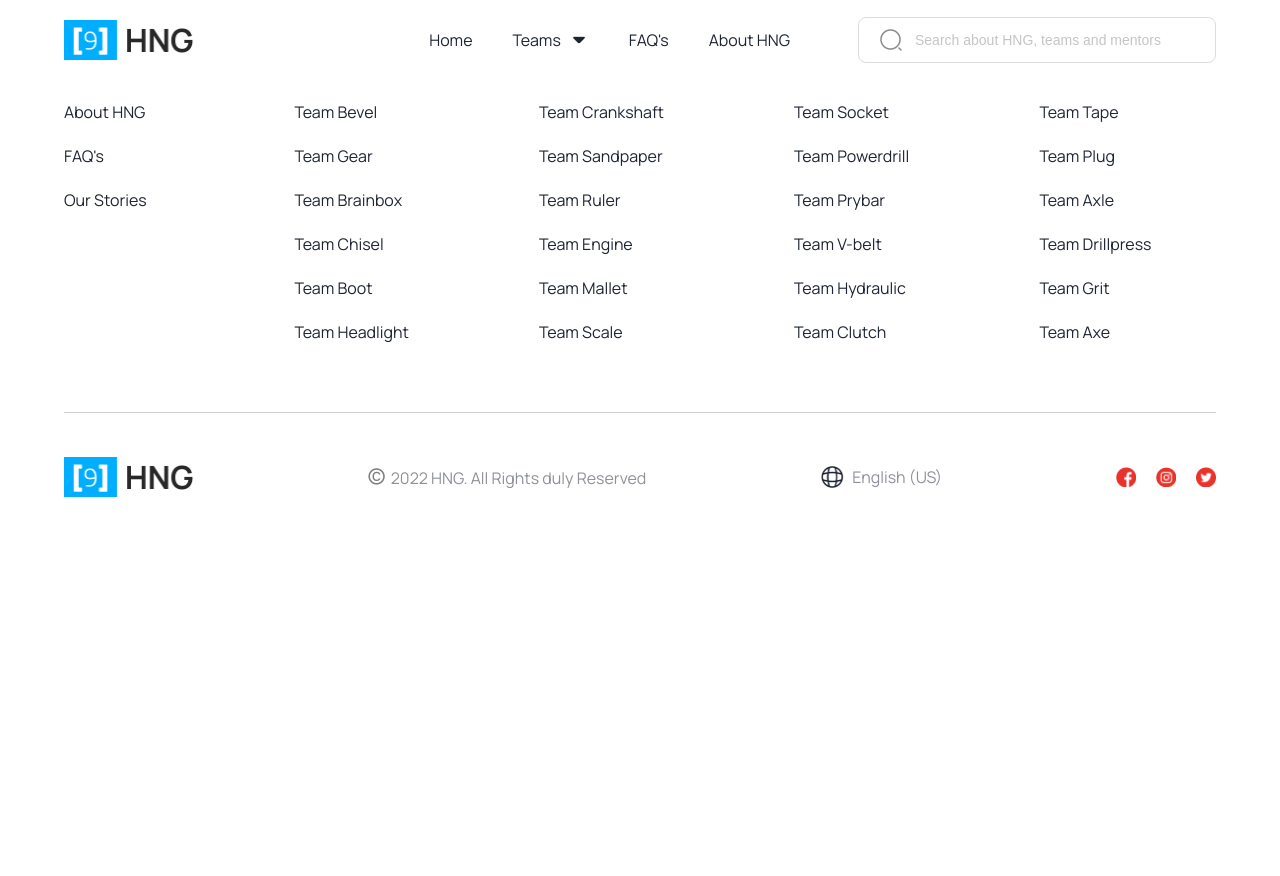
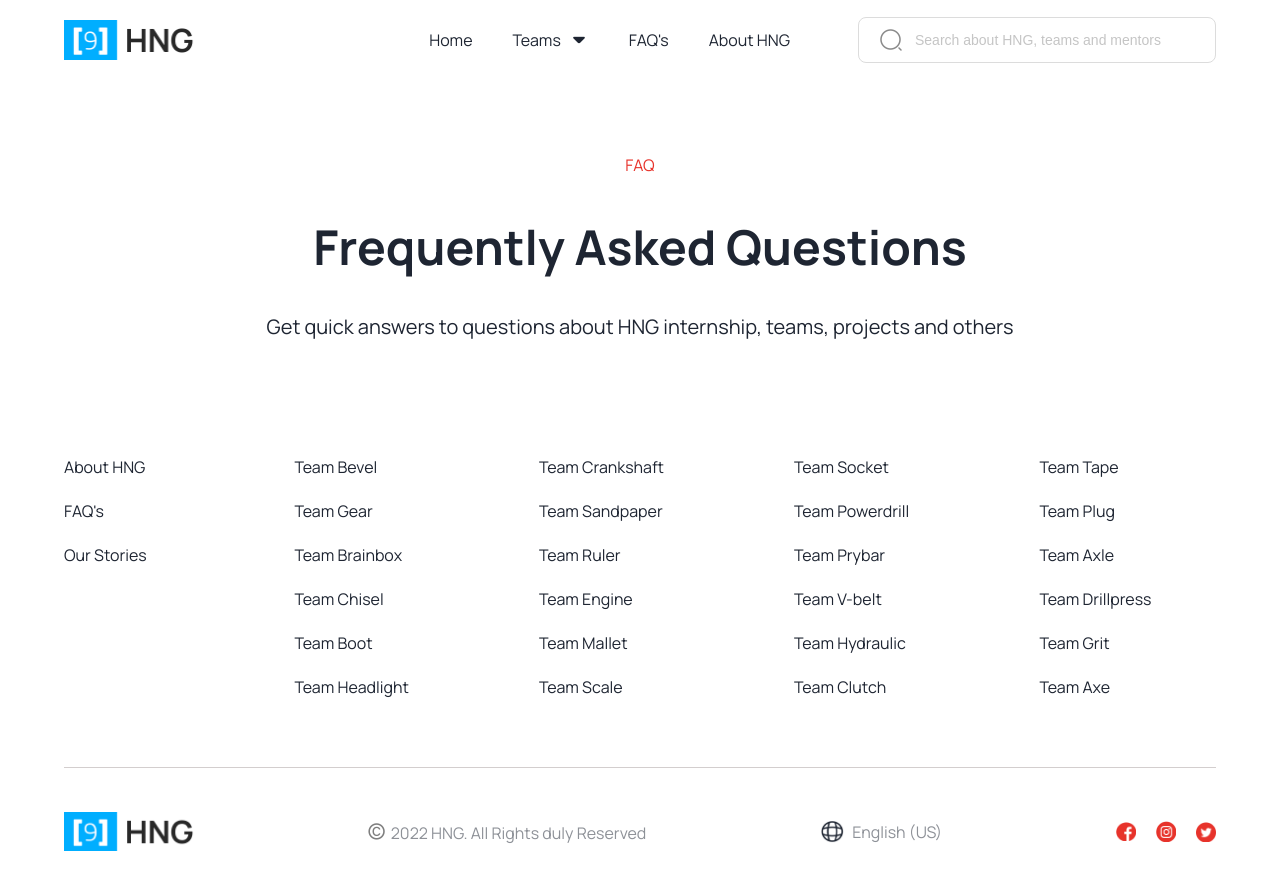
Before and after one commit to bimbo-ade/HNG-Task-4, a React (Create React App) app: page / in a window 1280 px wide. Before the commit the page ends 800 px from the top, so only its background shows below. Built offline with nearby package versions, Linux system fonts and the light colour scheme.

Commit message:
feat: questions component

```diff
--- a/src/App.scss
+++ b/src/App.scss
@@ -41,6 +41,8 @@ body {
         margin-left: 8px;
       }
     }
+    @media (min-width: 768px) and (max-width: 950px) {
+    }
   }
   .search {
     display: flex;
@@ -69,6 +71,39 @@ body {
         color: #c5c5c5;
       }
     }
+  }
+}
+
+// QUESTIONS---
+
+.questions-container {
+  width: 90%;
+  margin: 0 auto;
+  display: flex;
+  flex-direction: column;
+  justify-content: space-between;
+  align-items: center;
+  margin-bottom: 72px;
+  margin-top: 48px;
+
+  h4 {
+    font-weight: 400;
+    font-size: 16px;
+    line-height: 32px;
+    color: #e7332b;
+  }
+  h1 {
+    font-weight: 700;
+    font-size: 48px;
+    line-height: 56px;
+    margin: 16px 0;
+    color: #1e2532;
+  }
+  p {
+    font-weight: 400;
+    font-size: 20px;
+    line-height: 32px;
+    color: #1e2532;
   }
 }
 
--- /dev/null
+++ b/src/components/Questions.jsx
@@ -0,0 +1,16 @@
+import React from "react";
+
+const Questions = () => {
+  return (
+    <div className="questions-container">
+      <h4>FAQ</h4>
+      <h1>Frequently Asked Questions</h1>
+      <p>
+        Get quick answers to questions about HNG internship, teams, projects and
+        others
+      </p>
+    </div>
+  );
+};
+
+export default Questions;
--- a/src/pages/FAQ.jsx
+++ b/src/pages/FAQ.jsx
@@ -1,12 +1,14 @@
 import React from "react";
 import Footer from "../components/Footer";
 import Navbar from "../components/Navbar";
+import Questions from "../components/Questions";
 import Teams from "../components/Teams";
 
 const FAQ = () => {
   return (
     <div>
       <Navbar />
+      <Questions />
       <Teams />
       <Footer />
     </div>
```
